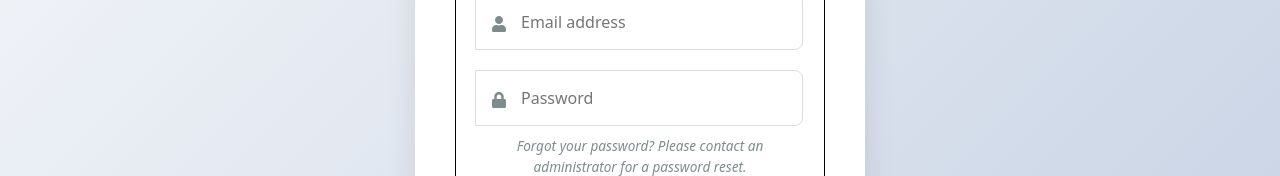
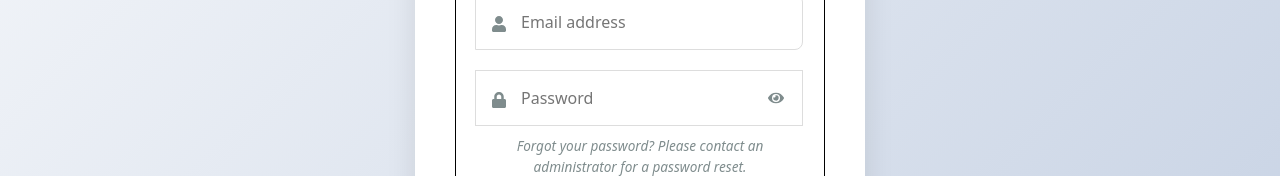
Before and after one commit to oniids13/kumustaKaApp, a React (Vite) app in the folder frontend/: page /login in a window 1280 px wide. Shown: the part 465-641 px from the top of the page. Built offline with nearby package versions, Linux system fonts and the light colour scheme; what antd-style would draw is missing.

Commit message:
added password visibility on login

```diff
--- a/frontend/src/pages/Login.jsx
+++ b/frontend/src/pages/Login.jsx
@@ -2,7 +2,14 @@ import { useNavigate } from "react-router-dom";
 import { useOutletContext } from "react-router-dom";
 import { useState } from "react";
 import axios from "axios";
-import { FaSignInAlt, FaArrowLeft, FaUser, FaLock } from "react-icons/fa";
+import {
+  FaSignInAlt,
+  FaArrowLeft,
+  FaUser,
+  FaLock,
+  FaEye,
+  FaEyeSlash,
+} from "react-icons/fa";
 import "../styles/Login.css"; // Create this new CSS file
 
 const Login = () => {
@@ -10,6 +17,7 @@ const Login = () => {
   const navigate = useNavigate();
   const [error, setError] = useState("");
   const [isLoading, setIsLoading] = useState(false);
+  const [showPassword, setShowPassword] = useState(false);
 
   const [formData, setFormData] = useState({
     email: "",
@@ -22,6 +30,10 @@ const Login = () => {
       ...formData,
       [e.target.name]: e.target.value,
     });
+  };
+
+  const togglePasswordVisibility = () => {
+    setShowPassword(!showPassword);
   };
 
   const handleLogin = async (e) => {
@@ -81,13 +93,22 @@ const Login = () => {
           handleLogin={handleLogin}
           error={error}
           isLoading={isLoading}
+          showPassword={showPassword}
+          togglePasswordVisibility={togglePasswordVisibility}
         />
       </div>
     </div>
   );
 };
 
-const LoginForm = ({ handleChange, handleLogin, error, isLoading }) => {
+const LoginForm = ({
+  handleChange,
+  handleLogin,
+  error,
+  isLoading,
+  showPassword,
+  togglePasswordVisibility,
+}) => {
   const navigate = useNavigate();
 
   return (
@@ -113,17 +134,25 @@ const LoginForm = ({ handleChange, handleLogin, error, isLoading }) => {
           />
         </div>
 
-        <div className="input-group">
+        <div className="input-group password-group">
           <span className="input-icon">
             <FaLock />
           </span>
           <input
-            type="password"
+            type={showPassword ? "text" : "password"}
             name="password"
             placeholder="Password"
             required
             onChange={handleChange}
           />
+          <button
+            type="button"
+            className="password-toggle"
+            onClick={togglePasswordVisibility}
+            aria-label={showPassword ? "Hide password" : "Show password"}
+          >
+            {showPassword ? <FaEyeSlash /> : <FaEye />}
+          </button>
         </div>
 
         <div className="forgot-password">
--- a/frontend/src/styles/Login.css
+++ b/frontend/src/styles/Login.css
@@ -169,6 +169,40 @@
   }
 }
 
+/* Password Toggle */
+.password-group {
+  position: relative;
+}
+
+.password-toggle {
+  position: absolute;
+  right: 15px;
+  top: 50%;
+  transform: translateY(-50%);
+  background: none;
+  border: none;
+  color: #7f8c8d;
+  cursor: pointer;
+  padding: 5px;
+  display: flex;
+  align-items: center;
+  justify-content: center;
+  transition: color 0.3s;
+}
+
+.password-toggle:hover {
+  color: #667eea;
+}
+
+.password-toggle:focus {
+  outline: none;
+  color: #667eea;
+}
+
+.password-group input {
+  padding-right: 45px; /* Make space for the toggle button */
+}
+
 /* Forgot Password */
 .forgot-password {
   text-align: center;
```
